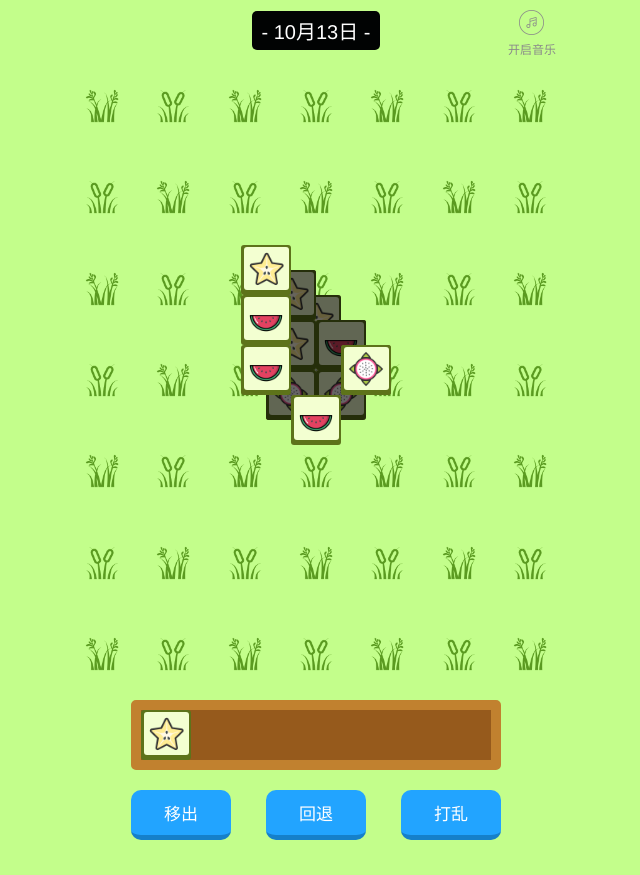
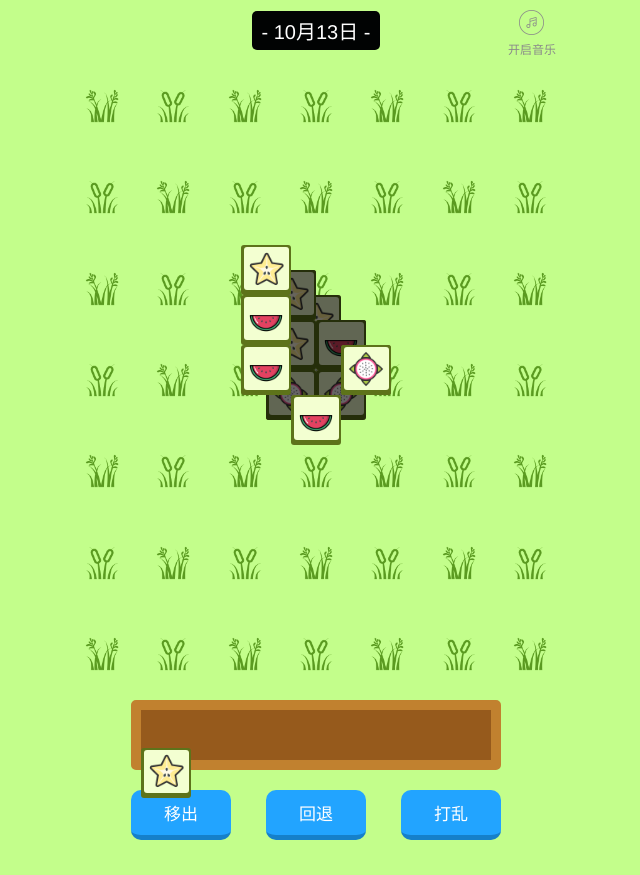
Before and after one commit to dddggg123/vue3-ts-glgg, a Vue app: page /game in a window 1280 px wide. Both pictures are taken after a click on the element 665 px from the left and 295 px from the top of the page. Shown: the whole page, without its empty margins (324-964 px from the left). Built offline with nearby package versions, Linux system fonts and the light colour scheme.

Commit message:
更新代码

```diff
--- /dev/null
+++ b/src/components/card/CardStore.vue
@@ -0,0 +1,159 @@
+<template>
+    <div :ref="(el: any) => {setCardRef(el)}" class="card-store-container flex-c" :data-id="node.id" :data-state="node.state" :style="storeCardStyle" @click="cardTapAction">
+        <div class="card-section">
+            <div class="card-content flex-c">
+                <img class="card-img" :src="imgMapObj[node.type]" :alt="`${node.type}`">
+                <!-- <img :src="'./../../assets/icons/caomei.png'"/> -->
+            </div>
+            <div v-if="isForbid && !isDock" class="card-mask"></div>
+        </div>
+    </div>
+</template>
+
+<script setup lang="ts">
+import { computed, VNodeRef, ref, CSSProperties } from 'vue';
+import type { CardNode, GameConfig } from "../../types/type";
+import { throttle } from "lodash-es";
+
+type positionObj = {
+    left: number,
+    top: number,
+    width: number
+}
+
+interface Props {
+    node: CardNode
+    isDock?: boolean,
+    nodeIndex: number,
+    position: positionObj
+}
+
+const props = defineProps<Props>();
+const emit = defineEmits(['cardTap']);
+
+const { node, nodeIndex, position } = props;
+
+const storeCardStyle = computed(() => {
+  return {
+    'position': 'absolute',
+    'zIndex': node.zIndex,
+    'top': `${position.top}px`,
+    'left': `${position.left + nodeIndex * position.width}px`
+  } as CSSProperties
+})
+
+// 加载图片资源
+const modulesFiles = import.meta.globEager('../../assets/icons/*.png');
+
+const imgMapObj = Object.keys(modulesFiles).reduce(
+    (module: { [key: string]: any }, path: string) => {
+        const moduleName = path.replace('../../assets/icons/', '').replace('.png', '');
+        module[moduleName] = modulesFiles[path].default;
+        return module
+    }, {} as Record<string, string>
+)
+
+const isForbid = computed(() => {
+    return props.node.parents.length > 0 ? props.node.parents.some(o => o.state < 2) : false
+})
+
+const cardTapAction = () => {
+    if (isForbid.value) return;
+    throttleCardTapAction();
+}
+
+/**
+ * 这里加一个节流函数
+ * 防止点击过快 增大动画延时误差
+ */
+const throttleCardTapAction = throttle(() => {
+    node.nodeIndex = nodeIndex;
+    emit('cardTap', node);
+}, 500, {
+    leading: true,
+    trailing: false
+})
+
+const storeRef = ref<HTMLElement | undefined>()
+
+const setCardRef = (el: undefined | HTMLElement) => {
+    node.ref = el;
+    // storeRef.value = el;
+    // console.log(node.ref?.style);
+}
+
+const px2rem = (px: string) => {
+    if (/%/ig.test(px)) { // 有百分号%，特殊处理，表述pc是一个有百分号的数，比如：90%
+        return px
+    } else {
+        return (parseFloat(px) / 17) + 'rem' // 这里的37.5，和rootValue值对应
+    }
+}
+</script>
+
+<style lang="scss" scoped>
+.card-store-container {
+    width: 50px;
+    height: 50px;
+    background-color: #5d731a;
+    border-radius: 3px;
+    cursor: pointer;
+    transition: all .2s ease-in-out;
+
+    .card-section {
+        width: 100%;
+        height: 100%;
+        position: relative;
+        overflow: hidden;
+
+        .card-mask {
+            position: absolute;
+            top: 0;
+            left: 0;
+            bottom: 0;
+            right: 0;
+            border-radius: 3px;
+            background-color: rgba($color: #000000, $alpha: .6);
+            pointer-events: none;
+            cursor: none;
+        }
+
+        .card-content {
+            width: 45px;
+            height: 43px;
+            border-radius: 3px;
+            background-color: #f3ffd1;
+            margin: 0 auto;
+            margin-top: 2px;
+
+            .card-img {
+                width: 40px;
+                height: 40px;
+            }
+        }
+    }
+}
+
+.card-dock {
+    animation: shake 0.4s ease-in-out;
+}
+
+@keyframes shake {
+
+    0% {
+        transform: scale(1);
+    }
+
+    25% {
+        transform: scale(1.1);
+    }
+
+    50% {
+        transform: scale(1.2);
+    }
+
+    75% {
+        transform: scale(1.1);
+    }
+}
+</style>
--- a/src/pages/game/game.vue
+++ b/src/pages/game/game.vue
@@ -33,7 +33,7 @@
                     <div ref="storeRef" class="game-store flex-l">
                         <template v-if="selectedNodes.length">
                             <template v-for="(item, index) in selectedNodes" :key="item.id">
-                                <Card :nodeIndex="index" v-if="item.state === 2" is-dock :node="item"></Card>
+                                <CardStore :nodeIndex="index" :position="state.storePosition" :node="item"></CardStore>
                             </template>
                         </template>
                         <template v-else>
@@ -85,6 +85,7 @@
 
 <script setup lang="ts">
 import Card from '@/components/card/Card.vue';
+import CardStore from '@/components/card/CardStore.vue';
 import ModalSuccess from '@/components/modal/ModalSuccess.vue';
 import ModalFail from '@/components/modal/ModalFail.vue';
 import type { CardNode } from "../../types/type";
@@ -150,7 +151,17 @@ const state = reactive({
         }
     ],
     currentLevel: 0,
-    currentDate: '- 10月10日 -'
+    currentDate: '- 10月10日 -',
+    storePosition: {
+        left: 0,
+        top: 0,
+        width: 0
+    },
+    removePostion: {
+        left: 0,
+        top: 0,
+        width: 0
+    }
 })
 const musicEnable = ref(false);
 
@@ -262,6 +273,8 @@ const calcStoreItemPostion = () => {
     const xOffset = (screenRef.value.getBoundingClientRect().width - storeRef.value.getBoundingClientRect().width) / 2;
     const yOffset = (window.innerHeight - screenRef.value.getBoundingClientRect().height) / 2;
     // const xOffset = storeRef.value.getBoundingClientRect().left;
+    let top = 0;
+    let width = 0;
     storeItemRefs.forEach((item, index) => {
         let rect: DOMRect = item.getBoundingClientRect();
         let obj = {
@@ -269,7 +282,14 @@ const calcStoreItemPostion = () => {
             left: xOffset + index * rect.width
         }
         storeItemPostionList.value.push(obj);
+        top = rect.top - yOffset;
+        width = rect.width;
     })
+    state.storePosition = {
+        top: top,
+        left: xOffset,
+        width: width
+    }
 }
 
 const {
@@ -303,8 +323,8 @@ onMounted(() => {
     initGrassList();
     state.currentDate = '- ' + getCurrentDate() + ' -';
     nextTick(() => {
+        calcStoreItemPostion();
         initCardList();
-        calcStoreItemPostion();
     })
 })
 
```
Also changed, not shown: src/components/card/CardRemove.vue (added, +145 -0 lines).
